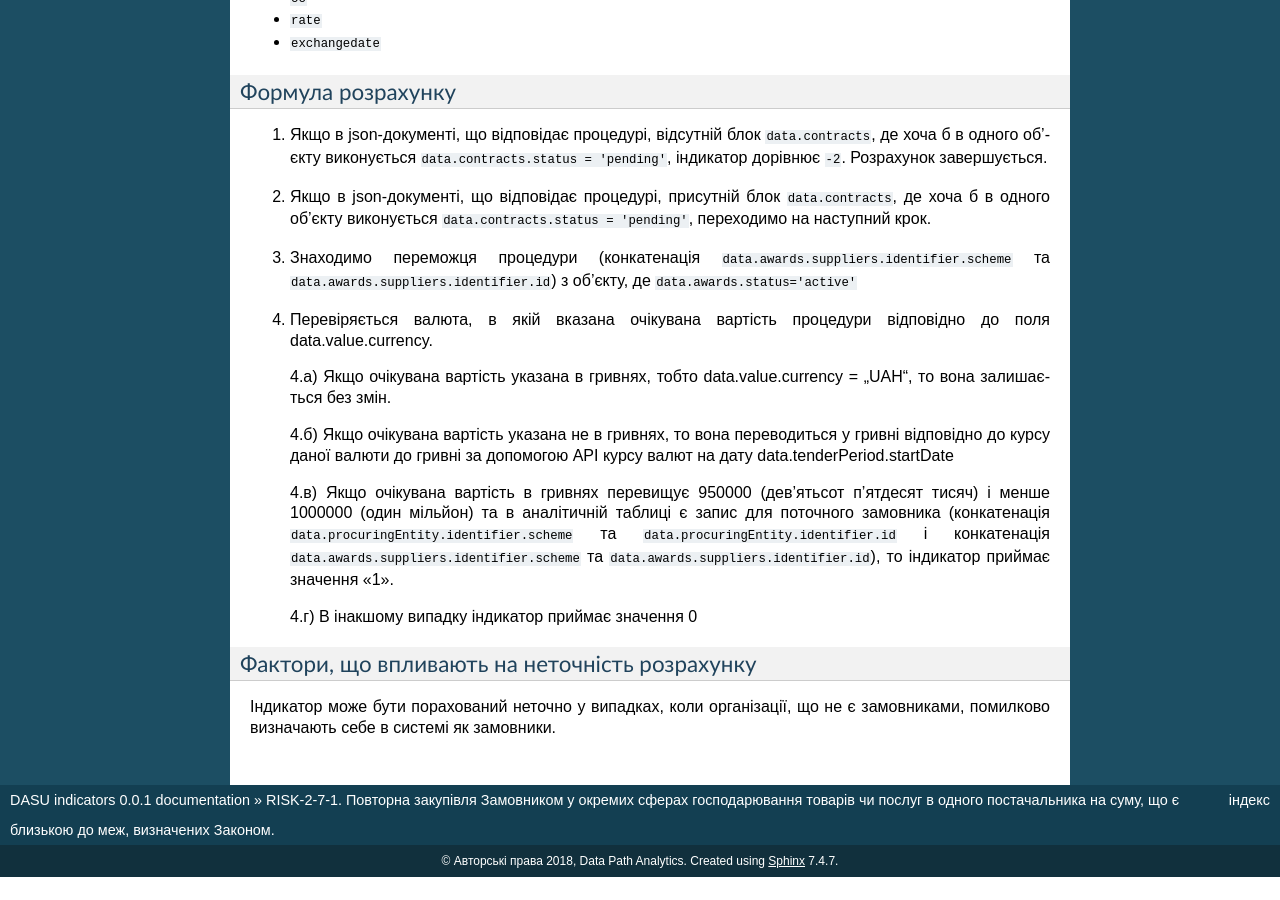
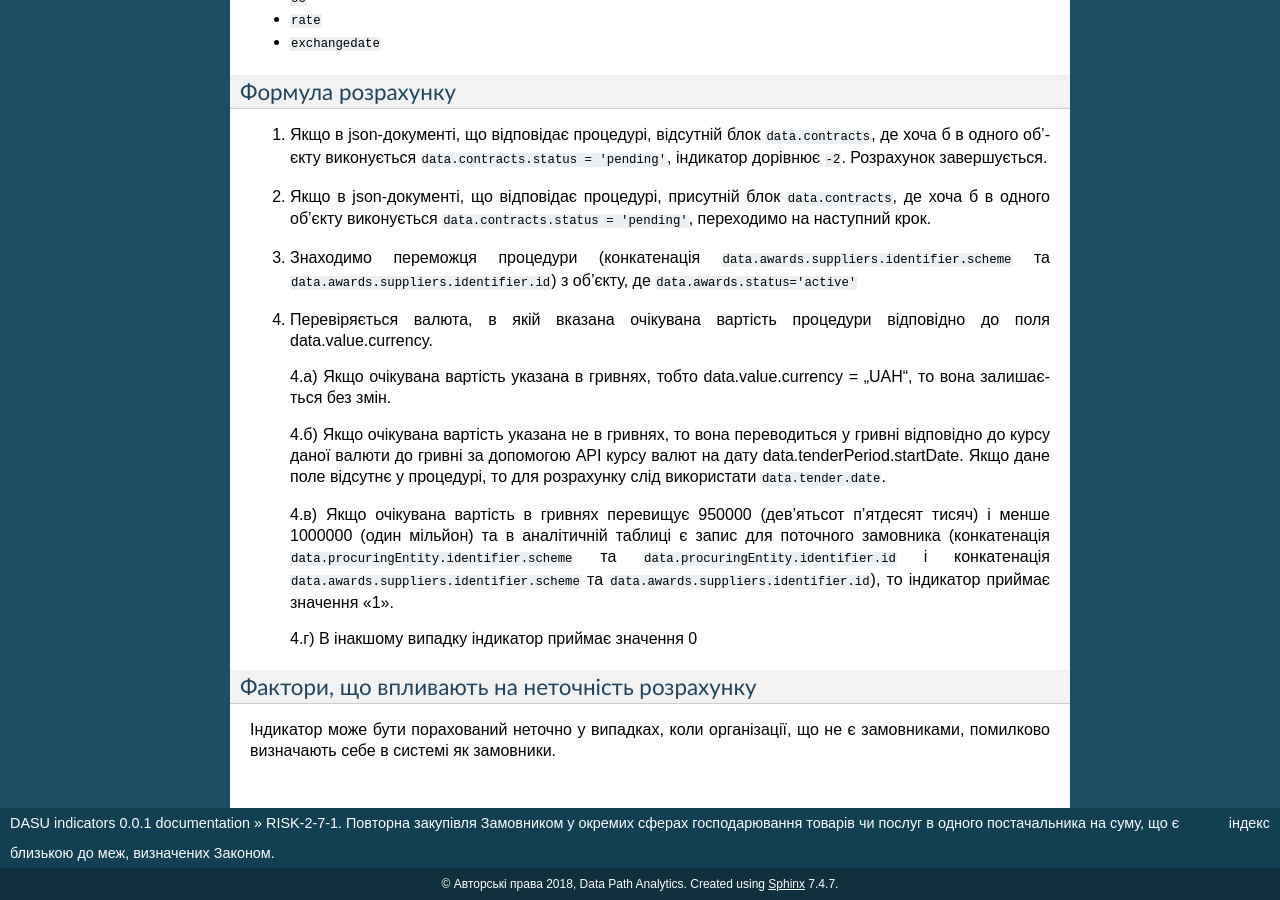
Before and after one commit to dbolshev/indicators-docs, a Sphinx documentation site: the page built from docs/RISK-2-7-1.rst, in a window 1280 px wide and 900 px high, scrolled down 2156 px. Built offline with Sphinx 7.4.7, drawn with Linux system fonts in a browser that asks for light colours; pages that are not in the unit, such as notebooks, are missing from menus; before the commit the page ends 3033 px from its top, so only the background shows below that.

Commit message:
Update RISK-2-7-1.rst

```diff
--- a/docs/RISK-2-7-1.rst
+++ b/docs/RISK-2-7-1.rst
@@ -134,7 +134,7 @@
 
    4.а) Якщо очікувана вартість указана в гривнях, тобто data.value.currency = 'UAH', то вона залишається без змін.
 
-   4.б) Якщо очікувана вартість указана не в гривнях, то вона переводиться у гривні відповідно до курсу даної валюти до гривні за допомогою API курсу валют на дату data.tenderPeriod.startDate
+   4.б) Якщо очікувана вартість указана не в гривнях, то вона переводиться у гривні відповідно до курсу даної валюти до гривні за допомогою API курсу валют на дату data.tenderPeriod.startDate. Якщо дане поле відсутнє у процедурі, то для розрахунку слід використати ``data.tender.date``.
 
    4.в) Якщо очікувана вартість в гривнях перевищує 950000 (дев'ятьсот п'ятдесят тисяч) і менше 1000000 (один мільйон) та в аналітичній таблиці є запис для поточного замовника (конкатенація ``data.procuringEntity.identifier.scheme`` та ``data.procuringEntity.identifier.id`` і  конкатенація ``data.awards.suppliers.identifier.scheme`` та ``data.awards.suppliers.identifier.id``), то індикатор приймає значення "1".
 
```
